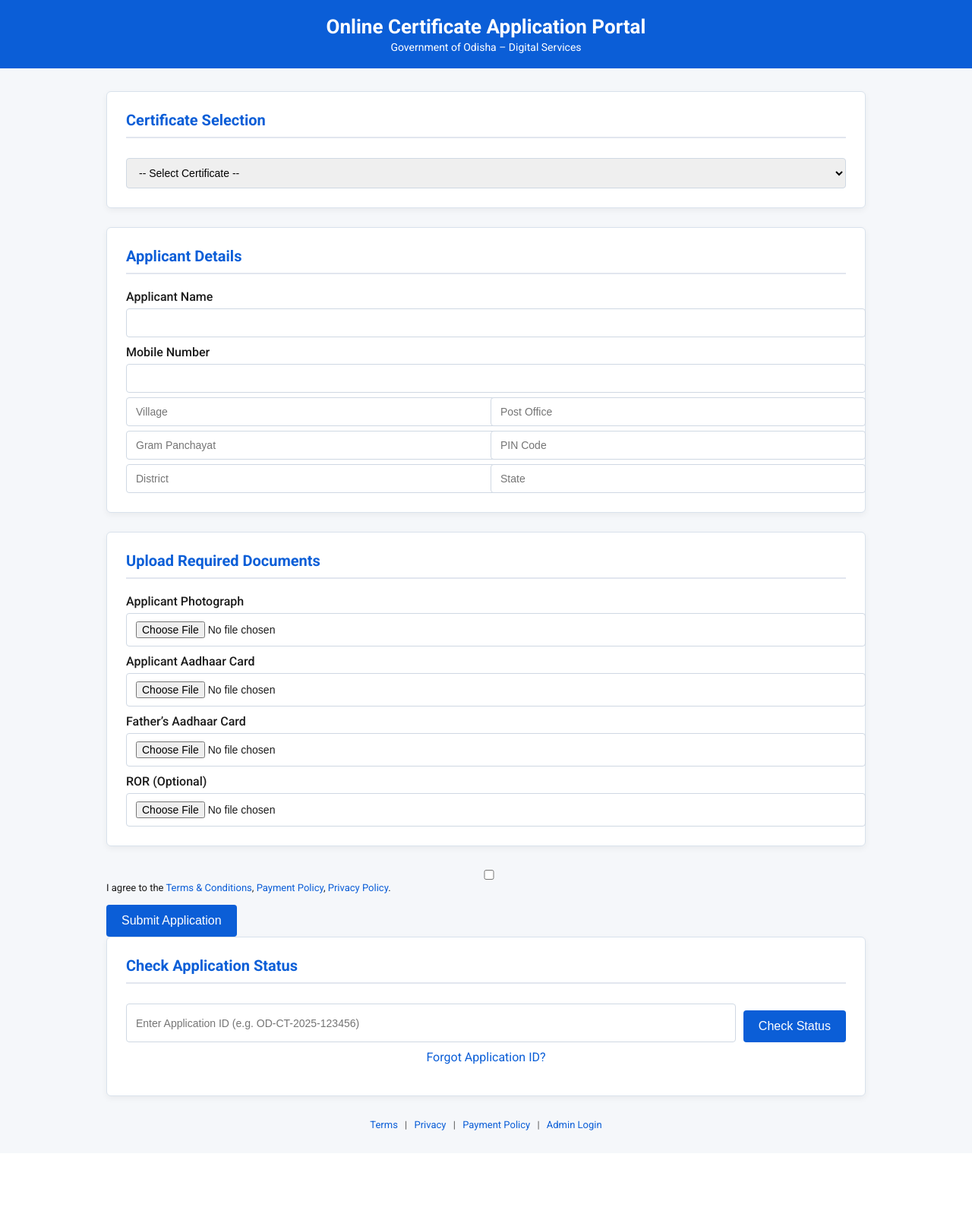
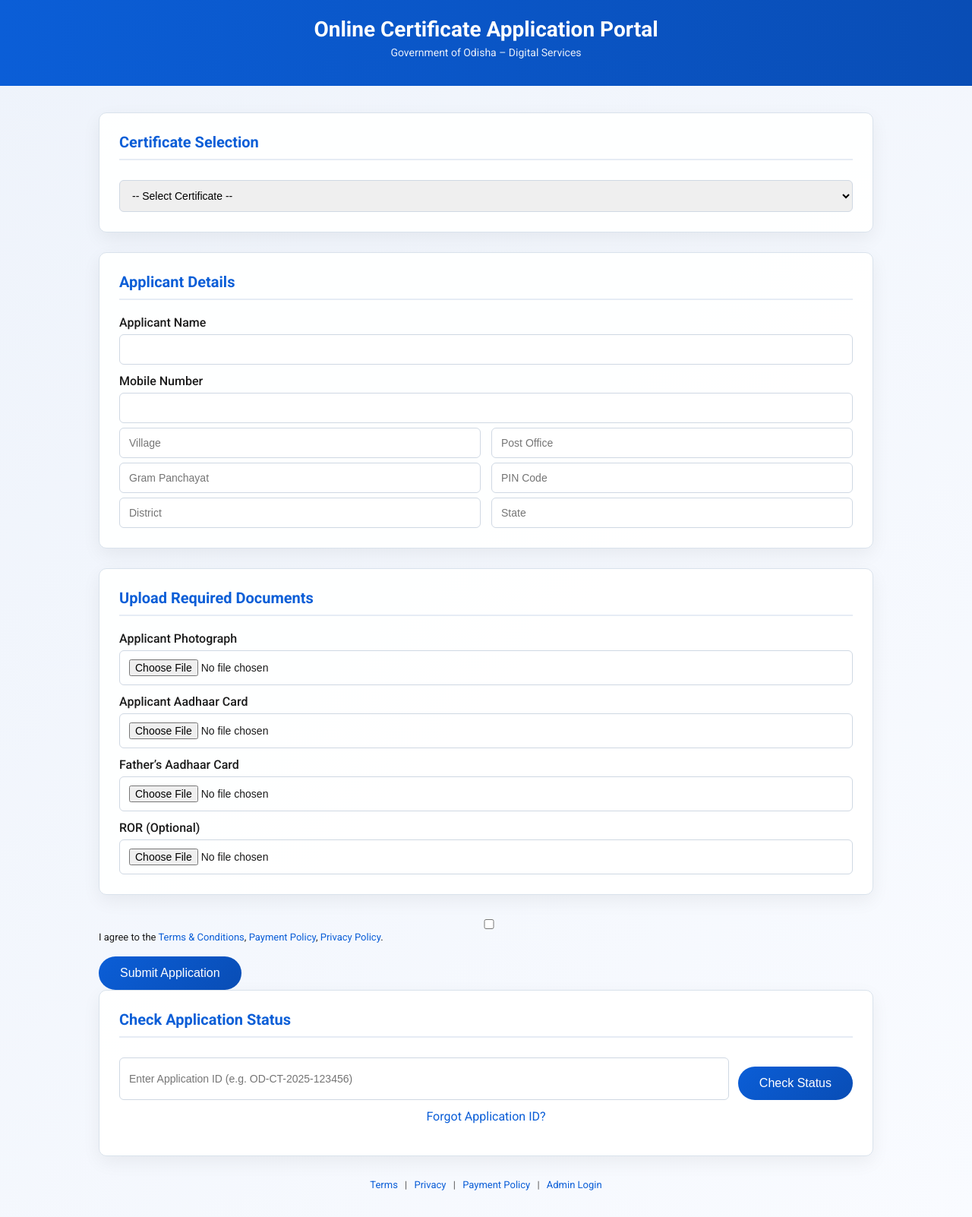
Before and after one commit to Aditya1234AD/certificate-app, a Flask app: page / in a window 1280 px wide. Shown: the whole page at 76% size. Before the commit the page ends 1488 px from the top, so only its background shows below. Run offline with Flask 3, Linux system fonts and the light colour scheme.

Commit message:
Update index.html

```diff
--- a/templates/index.html
+++ b/templates/index.html
@@ -5,128 +5,146 @@
 <meta name="viewport" content="width=device-width, initial-scale=1.0">
 <title>Online Certificate Application Portal</title>
 
-<!-- Google Fonts for Official Look -->
+<!-- Google Font -->
 <link href="https://fonts.googleapis.com/css2?family=Roboto:wght@400;500;700&display=swap" rel="stylesheet">
 
 <style>
-/* GENERAL */
+:root {
+    --primary: #0b5ed7;
+    --primary-dark: #094db5;
+    --border: #d9e2ec;
+}
+
+/* RESET */
+* { box-sizing: border-box; }
+
+/* BODY */
 body {
     font-family: "Roboto", Arial, sans-serif;
-    background-color: #f5f7fa;
+    background: linear-gradient(135deg, #eef3fb, #f9fbff);
     margin: 0;
     color: #1b1b1b;
 }
 
+/* LINKS */
 a {
-    color: #0b5ed7;
+    color: var(--primary);
     text-decoration: none;
 }
-
-a:hover {
-    text-decoration: underline;
-}
+a:hover { text-decoration: underline; }
 
 /* HEADER */
 .header-bar {
-    background-color: #0b5ed7;
+    background: linear-gradient(90deg, #0b5ed7, #094db5);
     color: #fff;
-    padding: 20px 15px;
+    padding: 22px 15px;
     text-align: center;
+    animation: slideDown 0.8s ease;
 }
-
 .header-bar h1 {
     margin: 0;
-    font-size: 26px;
+    font-size: 28px;
     font-weight: 700;
 }
-
 .header-bar p {
-    margin: 4px 0 0;
+    margin-top: 6px;
     font-size: 14px;
+    opacity: 0.9;
 }
 
 /* CONTAINER */
 .container {
-    max-width: 1000px;
-    margin: 30px auto;
+    max-width: 1050px;
+    margin: 35px auto;
     padding: 0 15px;
 }
 
-/* SECTION BOX */
+/* CARD */
 .box {
-    background: #fff;
-    border: 1px solid #d9e2ec;
-    border-radius: 6px;
-    padding: 25px;
-    margin-bottom: 25px;
-    box-shadow: 0 3px 8px rgba(0,0,0,0.05);
+    background: rgba(255,255,255,0.96);
+    border: 1px solid var(--border);
+    border-radius: 10px;
+    padding: 26px;
+    margin-bottom: 26px;
+    box-shadow: 0 8px 25px rgba(0,0,0,0.06);
+    animation: fadeUp 0.6s ease;
 }
-
 .box h3 {
     margin-top: 0;
     font-size: 20px;
-    color: #0b5ed7;
-    border-bottom: 2px solid #e2e6ef;
+    color: var(--primary);
+    border-bottom: 2px solid #e6ecf5;
     padding-bottom: 10px;
     margin-bottom: 20px;
 }
 
-/* FORM ELEMENTS */
+/* LABELS & INPUTS */
 label {
     font-weight: 500;
-    margin-top: 10px;
+    margin-top: 12px;
     display: block;
 }
-
 input, select {
     width: 100%;
-    padding: 10px 12px;
+    padding: 11px 12px;
     margin-top: 6px;
-    border-radius: 4px;
+    border-radius: 6px;
     border: 1px solid #cfd8e3;
     font-size: 14px;
-    transition: border-color 0.3s;
+    transition: all 0.3s;
+}
+input:focus, select:focus {
+    outline: none;
+    border-color: var(--primary);
+    box-shadow: 0 0 0 3px rgba(11,94,215,0.15);
 }
 
-input:focus, select:focus {
-    outline: none;
-    border-color: #0b5ed7;
-}
-
-/* GRID TWO COLUMNS */
+/* GRID */
 .grid-2 {
     display: grid;
     grid-template-columns: repeat(2, 1fr);
-    gap: 12px;
+    gap: 14px;
 }
-
-@media(max-width:700px) {
+@media(max-width:720px) {
     .grid-2 { grid-template-columns: 1fr; }
 }
 
-/* BUTTONS */
+/* BUTTON */
 button {
-    background-color: #0b5ed7;
-    color: white;
+    background: linear-gradient(135deg, #0b5ed7, #094db5);
+    color: #fff;
     border: none;
-    padding: 12px 20px;
+    padding: 13px 28px;
     font-size: 16px;
-    border-radius: 4px;
+    border-radius: 30px;
     cursor: pointer;
     font-weight: 500;
-    margin-top: 15px;
-    transition: background-color 0.3s;
+    margin-top: 18px;
+    transition: transform 0.2s, box-shadow 0.2s;
+}
+button:hover {
+    transform: translateY(-2px);
+    box-shadow: 0 8px 18px rgba(11,94,215,0.35);
+}
+button:disabled {
+    opacity: 0.7;
+    cursor: not-allowed;
 }
 
-button:hover {
-    background-color: #094db5;
+/* CONSENT */
+.consent {
+    margin-top: 14px;
+    font-size: 13px;
 }
 
-/* CONSENT / CHECKBOX */
-.consent {
-    margin-top: 12px;
-    font-size: 13px;
+/* STATUS FORM */
+.status-form {
+    display: flex;
+    gap: 12px;
+    flex-wrap: wrap;
 }
+.status-form input { flex: 1 1 240px; }
+.status-form button { flex-shrink: 0; }
 
 /* FOOTER */
 .footer {
@@ -135,31 +153,64 @@ button:hover {
     font-size: 13px;
     color: #555;
 }
+.footer a { margin: 0 6px; }
 
-.footer a {
-    margin: 0 6px;
+/* LOADING OVERLAY */
+#loadingOverlay {
+    position: fixed;
+    inset: 0;
+    background: rgba(255,255,255,0.9);
+    backdrop-filter: blur(3px);
+    display: none;
+    align-items: center;
+    justify-content: center;
+    z-index: 9999;
+}
+.loader-box {
+    background: #fff;
+    padding: 36px 45px;
+    border-radius: 14px;
+    text-align: center;
+    box-shadow: 0 12px 30px rgba(0,0,0,0.15);
+    animation: fadeUp 0.4s ease;
+}
+.loader-box h3 {
+    margin: 15px 0 6px;
+    color: var(--primary);
+}
+.loader-box p {
+    font-size: 14px;
+    color: #555;
 }
 
-/* STATUS FORM */
-.status-form {
-    display: flex;
-    flex-wrap: wrap;
-    gap: 10px;
+/* SPINNER */
+.spinner {
+    width: 56px;
+    height: 56px;
+    border: 5px solid #e6ecf5;
+    border-top: 5px solid var(--primary);
+    border-radius: 50%;
+    margin: 0 auto;
+    animation: spin 1s linear infinite;
 }
 
-.status-form input, .status-form select {
-    flex: 1 1 200px;
+/* ANIMATIONS */
+@keyframes spin {
+    to { transform: rotate(360deg); }
+}
+@keyframes fadeUp {
+    from { opacity: 0; transform: translateY(18px); }
+    to { opacity: 1; transform: translateY(0); }
+}
+@keyframes slideDown {
+    from { opacity: 0; transform: translateY(-25px); }
+    to { opacity: 1; transform: translateY(0); }
 }
 
-.status-form button {
-    flex: 0 0 auto;
-}
-
-/* RESPONSIVE */
+/* MOBILE */
 @media(max-width:500px) {
-    .status-form {
-        flex-direction: column;
-    }
+    .status-form { flex-direction: column; }
+    button { width: 100%; }
 }
 </style>
 </head>
@@ -175,7 +226,7 @@ button:hover {
 <div class="container">
 
 <!-- APPLICATION FORM -->
-<form action="/submit" method="POST" enctype="multipart/form-data">
+<form action="/submit" method="POST" enctype="multipart/form-data" id="applicationForm">
 
 <div class="box">
     <h3>Certificate Selection</h3>
@@ -236,24 +287,20 @@ button:hover {
     <a href="/privacy" target="_blank">Privacy Policy</a>.
 </div>
 
-<button type="submit">Submit Application</button>
+<button type="submit" id="submitBtn">Submit Application</button>
 
 </form>
 
 <!-- STATUS CHECK -->
 <div class="box">
     <h3>Check Application Status</h3>
-
     <form class="status-form" action="/check-status" method="POST">
-        <input type="text"
-               name="application_no"
-               placeholder="Enter Application ID (e.g. OD-CT-2025-123456)"
-               required>
-
+        <input type="text" name="application_no"
+               placeholder="Enter Application ID (e.g. OD-CT-2025-123456)" required>
         <button type="submit">Check Status</button>
     </form>
-    <p style="text-align:center; margin-top:10px;">
-    <a href="/forgot-application-id">Forgot Application ID?</a>
+    <p style="text-align:center;margin-top:12px;">
+        <a href="/forgot-application-id">Forgot Application ID?</a>
     </p>
 </div>
 
@@ -267,5 +314,23 @@ button:hover {
 
 </div>
 
+<!-- LOADING OVERLAY -->
+<div id="loadingOverlay">
+    <div class="loader-box">
+        <div class="spinner"></div>
+        <h3>Submitting Application</h3>
+        <p>Please wait while we process your request…</p>
+    </div>
+</div>
+
+<!-- SCRIPT -->
+<script>
+document.getElementById("applicationForm").addEventListener("submit", function () {
+    document.getElementById("loadingOverlay").style.display = "flex";
+    document.getElementById("submitBtn").disabled = true;
+    document.getElementById("submitBtn").innerText = "Submitting...";
+});
+</script>
+
 </body>
-  </html>
+    </html>
```
